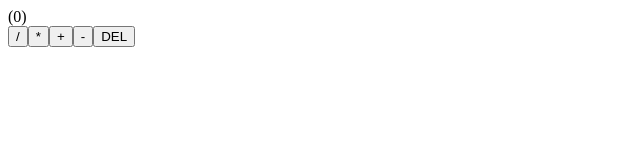
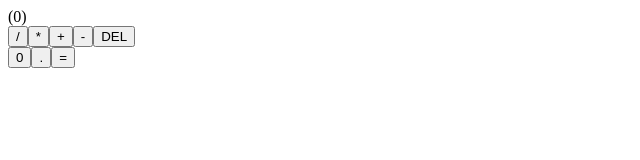
Before and after one commit to michaelkielt/reactcalculator, a React (Create React App) app: page / in a window 1280 px wide. Shown: the top 160 px of the page, without its empty margins (0-640 px from the left). Built offline with nearby package versions, Linux system fonts and the light colour scheme.

Commit message:
added buttons for operators and buttons for digits

```diff
--- a/src/App.js
+++ b/src/App.js
@@ -14,6 +14,12 @@ function App() {
 
               <button>DEL</button>
           </div>
+
+          <div className="digits">
+              <button>0</button>
+              <button>.</button>
+              <button>=</button>
+          </div>
         </div>
     </div>
   );
```
